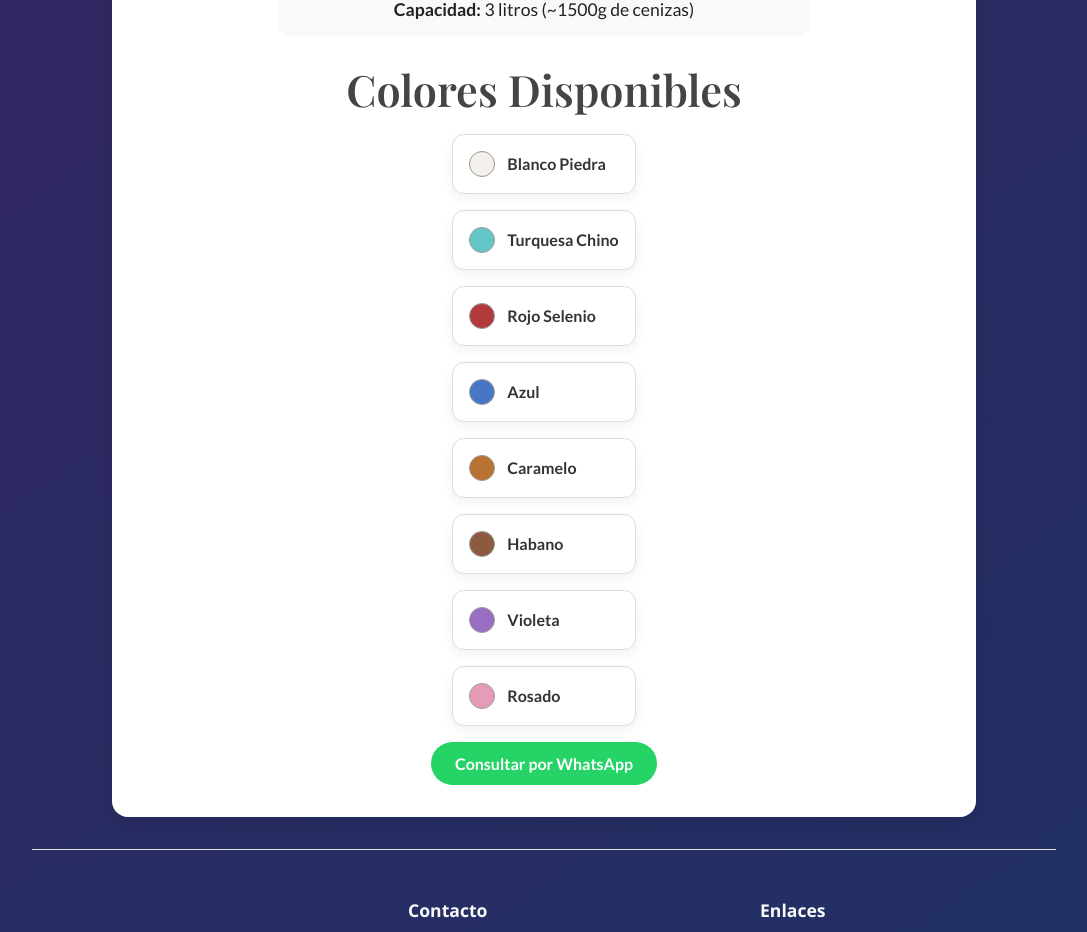
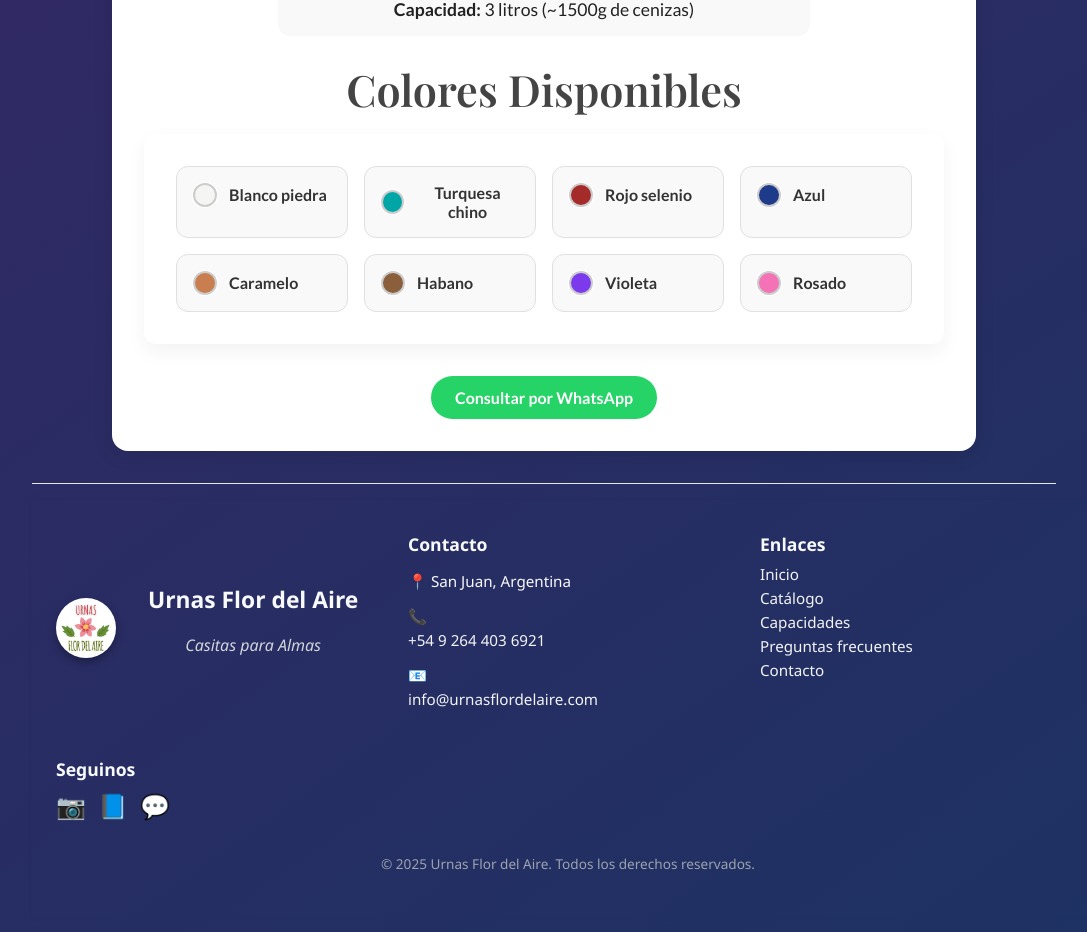
Before and after one commit to miguelkenny/urnasflordelaire, a SvelteKit app: page /urnas/urna-cielo in a window 1280 px wide. Shown: the part 1731-2663 px from the top of the page, without its empty margins (96-1183 px from the left). Built offline with nearby package versions, Linux system fonts and the light colour scheme.

Commit message:
Colores commit

```diff
--- a/src/components/ColorMeaning.svelte
+++ b/src/components/ColorMeaning.svelte
@@ -1,111 +1,150 @@
 <script>
-  let activeIndex = null;
+  let selected = null;
 
   const colors = [
     {
-      nombre: "Blanco Piedra",
-      hex: "#f4f1ec",
-      significado:
-        "Símbolo de paz, pureza y descanso eterno. Una elección que evoca serenidad y luz, ideal para quienes irradiaban calma y claridad.",
+      nombre: "Blanco piedra",
+      hex: "#f5f5f4",
+      descripcion:
+        "Evoca pureza, paz y una conexión con lo esencial. Ideal para quienes valoran la luz y la serenidad.",
     },
     {
-      nombre: "Turquesa Chino",
-      hex: "#64c6c6",
-      significado:
-        "Representa sanación, equilibrio y conexión espiritual. Este tono fresco remite a aguas tranquilas y profundas, honrando almas intuitivas y sensibles.",
+      nombre: "Turquesa chino",
+      hex: "#00a6a6",
+      descripcion:
+        "Representa equilibrio emocional, frescura y espiritualidad. Inspirado en aguas tranquilas y cielos limpios.",
     },
     {
-      nombre: "Rojo Selenio",
-      hex: "#b13a3a",
-      significado:
-        "Fuerza, vitalidad y presencia. Una opción cálida y poderosa para personas que vivieron con pasión, dejando una huella imborrable.",
+      nombre: "Rojo selenio",
+      hex: "#a52a2a",
+      descripcion:
+        "Símbolo de vitalidad, amor y fuerza interior. Aporta calidez y profundidad emocional.",
     },
     {
       nombre: "Azul",
-      hex: "#4a75c2",
-      significado:
-        "Reflexión, profundidad y confianza. Inspirado en el cielo y el mar, este color rinde homenaje a quienes ofrecían contención y sabiduría.",
+      hex: "#1e3a8a",
+      descripcion:
+        "Invoca serenidad, sabiduría y confianza. Relacionado con el cielo y el mar infinito.",
     },
     {
       nombre: "Caramelo",
-      hex: "#b87333",
-      significado:
-        "Cercanía, dulzura y memoria cálida. Tono terroso y acogedor, ideal para quienes brindaron afecto desde lo simple y verdadero.",
+      hex: "#c97e4f",
+      descripcion:
+        "Tonos cálidos y acogedores que transmiten dulzura, protección y naturalidad.",
     },
     {
       nombre: "Habano",
-      hex: "#8c5a3c",
-      significado:
-        "Solidez, raíces y presencia serena. Un color sobrio y natural, en tributo a vidas con historia y firmeza.",
+      hex: "#8b5e3c",
+      descripcion:
+        "Conecta con la tierra, la raíz y la estabilidad. Ideal para homenajes sobrios y elegantes.",
     },
     {
       nombre: "Violeta",
-      hex: "#9a6ec2",
-      significado:
-        "Transformación, espiritualidad y sensibilidad. Este color rinde homenaje a almas profundas, creativas y conectadas con lo trascendente.",
+      hex: "#7c3aed",
+      descripcion:
+        "Color de transformación, espiritualidad y conexión con el alma. Evoca misterio y contemplación.",
     },
     {
       nombre: "Rosado",
-      hex: "#e59cb8",
-      significado:
-        "Amor tierno, compasión y suavidad. Perfecto para recordar a personas amorosas, que cultivaron vínculos desde el corazón.",
+      hex: "#f472b6",
+      descripcion:
+        "Simboliza ternura, amor incondicional y dulzura. Perfecto para recuerdos sensibles y amorosos.",
     },
   ];
 
   function toggle(index) {
-    activeIndex = activeIndex === index ? null : index;
+    selected = selected === index ? null : index;
   }
 </script>
 
-<div>
-  {#each colors as color, index}
-    <div class="card" on:click={() => toggle(index)}>
-      <div class="card-header">
-        <div class="color-sample" style="background-color: {color.hex}"></div>
-        {color.nombre}
+<div class="colors-section">
+  <div class="colors-grid">
+    {#each colors as color, index}
+      <div class="card" on:click={() => toggle(index)}>
+        <div class="color-header">
+          <div
+            class="swatch"
+            style="background-color: {color.hex};"
+            title={color.nombre}
+          ></div>
+          <h3>{color.nombre}</h3>
+        </div>
+        {#if selected === index}
+          <p>{color.descripcion}</p>
+        {/if}
       </div>
-      {#if activeIndex === index}
-        <p class="significado">{color.significado}</p>
-      {/if}
-    </div>
-  {/each}
+    {/each}
+  </div>
 </div>
 
 <style>
+  .colors-section {
+    background: #ffffff;
+    padding: 2rem;
+    border-radius: 12px;
+    box-shadow: 0 8px 20px rgba(0, 0, 0, 0.05);
+    margin-bottom: 2rem;
+  }
+
+  .colors-grid {
+    display: grid;
+    grid-template-columns: 1fr;
+    gap: 1rem;
+  }
+
   .card {
-    border: 1px solid #ddd;
+    display: flex;
+    flex-direction: column;
+    justify-content: space-between;
+    border: 1px solid #e0e0e0;
     border-radius: 12px;
     padding: 1rem;
-    margin-bottom: 1rem;
-    background: #fff;
-    box-shadow: 0 4px 12px rgba(0, 0, 0, 0.06);
+    background: #f9f9f9;
     cursor: pointer;
-    transition: all 0.3s ease;
+    transition: background 0.3s ease;
   }
 
   .card:hover {
-    box-shadow: 0 6px 18px rgba(0, 0, 0, 0.1);
+    background-color: #f1f1f1;
   }
 
-  .color-sample {
-    width: 1.5rem;
-    height: 1.5rem;
-    border-radius: 50%;
-    margin-right: 0.75rem;
-    border: 1px solid #999;
+  .color-header {
+    display: flex;
+    align-items: center;
+    gap: 0.75rem;
   }
 
-  .card-header {
-    display: flex;
-    align-items: center;
-    font-weight: bold;
+  .swatch {
+    width: 20px;
+    height: 20px;
+    border-radius: 50%;
+    border: 2px solid #ccc;
+    box-shadow: 0 0 0 1px #fff;
+  }
+
+  .card h3 {
+    margin: 0;
     font-size: 1rem;
+    font-weight: 600;
     color: #333;
   }
 
-  .significado {
+  .card p {
     margin-top: 0.5rem;
-    color: #555;
     font-size: 0.95rem;
+    line-height: 1.4;
+    color: #444;
+  }
+
+  @media (min-width: 768px) {
+    .colors-grid {
+      grid-template-columns: repeat(2, 1fr);
+    }
+  }
+
+  @media (min-width: 1024px) {
+    .colors-grid {
+      grid-template-columns: repeat(4, 1fr);
+    }
   }
 </style>
```
